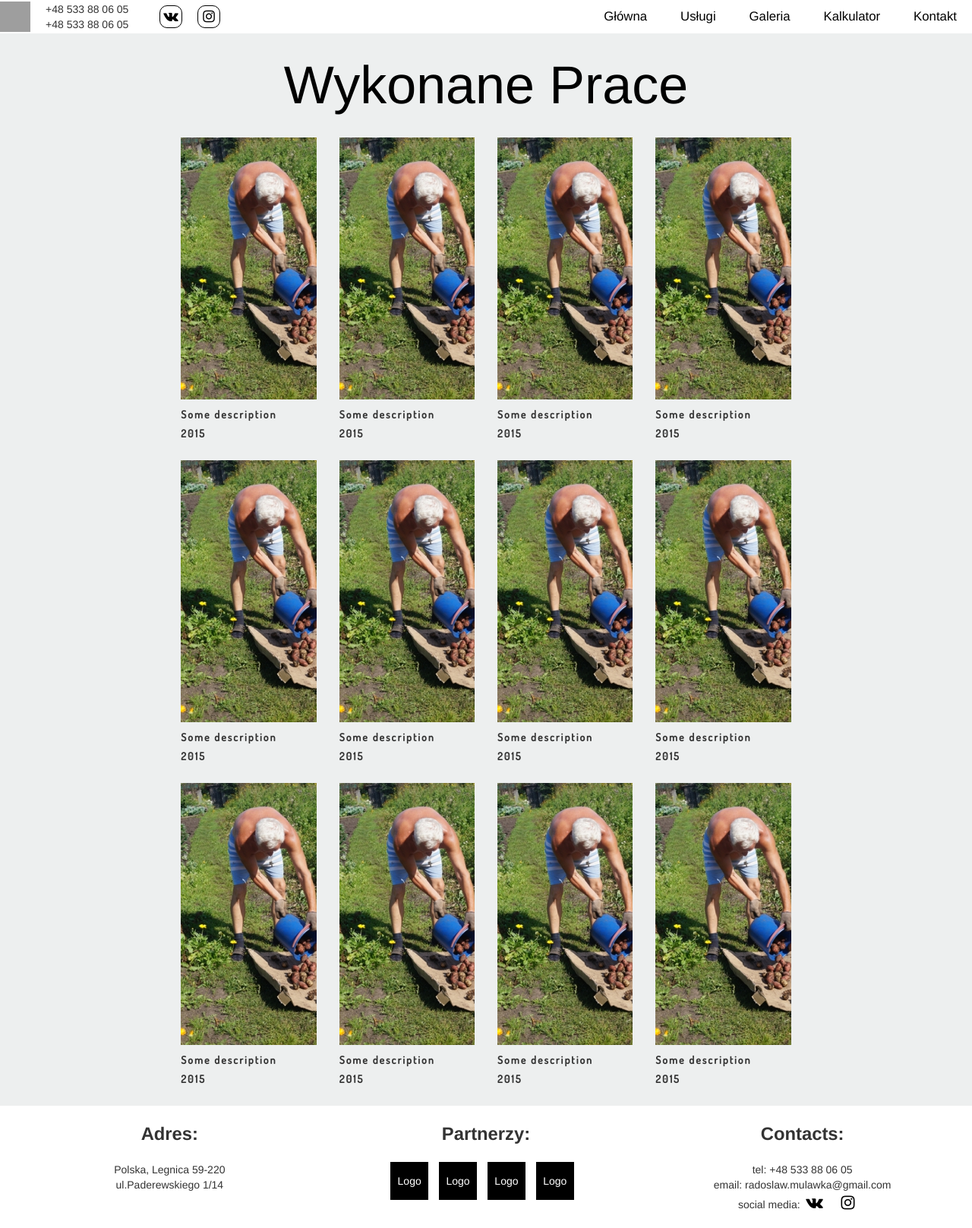
After one commit to Radoslaw-Mulawka/Gardening, a PHP site: page /gallery.html in a window 1280 px wide. The commit adds this page. Shown: the whole page at 76% size. Run offline with PHP 8.4, Linux system fonts and the light colour scheme; grey boxes are pictures that could not be loaded.

Commit message:
Started work on gallery

```diff
--- /dev/null
+++ b/gallery.html
@@ -0,0 +1,170 @@
+<!DOCTYPE html>
+<html lang="pl">
+<head>
+	<meta charset="utf-8">
+	<meta http-equiv="X-UA-Compatible" content="IE=edge">
+	<meta name="author" content="Radoslaw Mulawka radoslaw.mulawka@gmail.com">
+	<meta name="description" content="Zajmujemy się robotami ogrodowymy i td">
+	<meta name="keywords" content="Prace ogrodowe, ogrodnictwo, drzewa, ogród">
+	<meta name="viewport" content="width=device-width, initial-scale=1">
+	<title>Gardening</title>
+	<link href="bower_components/bootstrap/dist/css/bootstrap.min.css" rel="stylesheet">
+	<link rel="stylesheet" href="bower_components/font-awesome/css/font-awesome.min.css">
+    <link href="https://fonts.googleapis.com/css?family=Dosis:400,500" rel="stylesheet">
+	<link rel="stylesheet" href="style/style.css">
+</head>
+<body>
+
+<div class="container-fluid">
+    <div class="row">
+        <!-- GŁÓWNE MENU -->
+        <nav class="top-bar">
+            <div class="contact-top-block">
+                <img src="images/Tree_logo.png" alt="Logo"/>
+                <p>+48 533 88 06 05 <br>
+                    +48 533 88 06 05
+                </p>
+                <a href=""><i class="fa fa-vk"></i></a>
+                <a href=""><i class="fa fa-instagram"></i></a>
+            </div>
+            <div class="menu">
+                    <ul class="list-inline">
+                        <li><a href="index.html">Główna</a></li>
+                        <li><a href="services.html">Usługi</a></li>
+                        <li><a href="gallery.html">Galeria</a></li>
+                        <li><a href="">Kalkulator</a></li>
+                        <li><a href="contact.html">Kontakt</a></li>
+                    </ul>
+            </div>
+        </nav>
+        <!-- GŁÓWNE MENU END -->
+
+        <!-- GALLERY SECTION -->
+
+        <div class="col-xs-12 gallery-section">
+            <h1>Wykonane Prace</h1>
+            <div class="col-md-2 col-md-offset-2  col-sm-offset-0 col-xs-4 col-xs-offset-2">
+                <div class="image-container">
+                    <img src="images/work-item-img.jpg" alt="Work image">
+                </div>
+                <p>Some description</p>
+                <p>2015</p>
+            </div>
+            <div class="col-md-2 col-xs-4">
+                <div class="image-container">
+                    <img src="images/work-item-img.jpg" alt="Work image">
+                </div>
+                <p>Some description</p>
+                <p>2015</p>
+            </div>
+            <div class="col-md-2 col-xs-4 col-xs-offset-2 col-sm-offset-0 ">
+                <div class="image-container">
+                    <img src="images/work-item-img.jpg" alt="Work image">
+                </div>
+                <p>Some description</p>
+                <p>2015</p>
+            </div>
+            <div class="col-md-2 col-xs-4 ">
+                <div class="image-container">
+                    <img src="images/work-item-img.jpg" alt="Work image">
+                </div>
+                <p>Some description</p>
+                <p>2015</p>
+            </div>
+
+            <div class="col-md-2 col-md-offset-2 col-xs-4 col-xs-offset-2 col-sm-offset-0 ">
+                <div class="image-container">
+                    <img src="images/work-item-img.jpg" alt="Work image">
+                </div>
+                <p>Some description</p>
+                <p>2015</p>
+            </div>
+            <div class="col-md-2 col-xs-4 ">
+                <div class="image-container">
+                    <img src="images/work-item-img.jpg" alt="Work image">
+                </div>
+                <p>Some description</p>
+                <p>2015</p>
+            </div>
+            <div class="col-md-2 col-xs-4 col-xs-offset-2 col-sm-offset-0 ">
+                <div class="image-container">
+                    <img src="images/work-item-img.jpg" alt="Work image">
+                </div>
+                <p>Some description</p>
+                <p>2015</p>
+            </div>
+            <div class="col-md-2 col-xs-4 ">
+                <div class="image-container">
+                    <img src="images/work-item-img.jpg" alt="Work image">
+                </div>
+                <p>Some description</p>
+                <p>2015</p>
+            </div>
+
+            <div class="col-md-2 col-md-offset-2 col-xs-4 col-xs-offset-2 col-sm-offset-0 ">
+                <div class="image-container">
+                    <img src="images/work-item-img.jpg" alt="Work image">
+                </div>
+                <p>Some description</p>
+                <p>2015</p>
+            </div>
+            <div class="col-md-2 col-xs-4 ">
+                <div class="image-container">
+                    <img src="images/work-item-img.jpg" alt="Work image">
+                </div>
+                <p>Some description</p>
+                <p>2015</p>
+            </div>
+            <div class="col-md-2 col-xs-4 col-xs-offset-2 col-sm-offset-0 ">
+                <div class="image-container">
+                    <img src="images/work-item-img.jpg" alt="Work image">
+                </div>
+                <p>Some description</p>
+                <p>2015</p>
+            </div>
+            <div class="col-md-2 col-xs-4 ">
+                <div class="image-container">
+                    <img src="images/work-item-img.jpg" alt="Work image">
+                </div>
+                <p>Some description</p>
+                <p>2015</p>
+            </div>
+
+        </div>
+        <!-- GALLERY SECTION END -->
+
+
+
+    <!-- FOOTER SECTION -->
+        <footer class="col-xs-12">
+            <div class="adres  col-md-4  col-md-offset-0 col-xs-8 col-xs-offset-2  text-center">
+                <strong>Adres:</strong><br><br>
+                Polska, Legnica 59-220<br>
+                ul.Paderewskiego 1/14
+            </div>
+            <div class="partners col-md-4 col-md-offset-0  col-xs-8 col-xs-offset-2  text-center">
+                <strong>Partnerzy:</strong><br><br>
+                <div class="partner-logo">Logo</div>
+                <div class="partner-logo">Logo</div>
+                <div class="partner-logo">Logo</div>
+                <div class="partner-logo">Logo</div>
+            </div>
+            <div class="footer-contacts col-md-4 col-md-offset-0  col-xs-8 col-xs-offset-2 text-center">
+                        <strong>Contacts:</strong> <br><br>
+                        tel: +48 533 88 06 05 <br>
+                        email: radoslaw.mulawka@gmail.com <br>
+                        social media: <a href="#"><i class="fa fa-vk"></i></a>
+                        <a href="#"><i class="fa fa-instagram"></i></a>
+            </div>
+        </footer>
+    <!-- FOOTER SECTION END-->
+    </div>
+</div>
+
+
+
+<script src="https://ajax.googleapis.com/ajax/libs/jquery/1.12.4/jquery.min.js"></script>
+<script src="bower_components/bootstrap/dist/js/bootstrap.min.js"></script>
+<script src="script/script.js"></script>
+</body>
+</html>
--- a/index.html
+++ b/index.html
@@ -10,6 +10,7 @@
 	<title>Gardening</title>
 	<link href="bower_components/bootstrap/dist/css/bootstrap.min.css" rel="stylesheet">
 	<link rel="stylesheet" href="bower_components/font-awesome/css/font-awesome.min.css">
+    <link href="https://fonts.googleapis.com/css?family=Dosis:400,500" rel="stylesheet">
 	<link rel="stylesheet" href="style/style.css">
 </head>
 <body>
@@ -30,7 +31,7 @@
                     <ul class="list-inline">
                         <li><a href="index.html">Główna</a></li>
                         <li><a href="services.html">Usługi</a></li>
-                        <li><a href="">Galeria</a></li>
+                        <li><a href="gallery.html">Galeria</a></li>
                         <li><a href="">Kalkulator</a></li>
                         <li><a href="contact.html">Kontakt</a></li>
                     </ul>
--- a/style/style.css
+++ b/style/style.css
@@ -6,6 +6,10 @@ img[alt="Logo"] {
 a, a:visited, a:active, a:link, a:hover {
   text-decoration: none;
   color: black;
+}
+
+p {
+  font-style: normal !important;
 }
 
 .top-bar {
@@ -136,11 +140,16 @@ a, a:visited, a:active, a:link, a:hover {
   text-align: center;
 }
 
+h1 {
+  color: white;
+  font-size: 5em;
+}
+
 .service-item {
-  padding: 25px 50px;
+  padding: 35px 80px;
 }
 .service-item img {
-  margin-bottom: 20px;
+  margin-bottom: 30px;
   cursor: pointer;
 }
 .service-item p {
@@ -268,4 +277,34 @@ footer .footer-contacts i {
   text-align: center;
 }
 
+.gallery-section {
+  background-color: #edefef;
+  position: relative;
+}
+.gallery-section h1 {
+  color: black;
+  text-align: center;
+  margin: 30px 0;
+}
+.gallery-section div[class^="col"] {
+  margin-bottom: 20px;
+}
+.gallery-section div[class^="col"] .image-container {
+  overflow: hidden;
+}
+.gallery-section div[class^="col"] .image-container img {
+  margin-bottom: 10px;
+  cursor: pointer;
+  transition: opacity 0.5s;
+}
+.gallery-section div[class^="col"] .image-container img:hover {
+  opacity: 0.7;
+}
+.gallery-section p {
+  margin-bottom: 5px;
+  font-family: 'Dosis', sans-serif;
+  font-weight: bold;
+  letter-spacing: 2px;
+}
+
 /*# sourceMappingURL=style.css.map */
--- a/style/style.scss
+++ b/style/style.scss
@@ -6,6 +6,9 @@ img[alt="Logo"] {
 a, a:visited, a:active, a:link, a:hover {
   text-decoration:none;
   color:black;
+}
+p {
+  font-style:normal !important;
 }
 //  GŁÓWNE MENU
 .top-bar {
@@ -156,10 +159,14 @@ a, a:visited, a:active, a:link, a:hover {
     padding-right:60px;
     text-align:center;
 }
+h1 {
+  color:white;
+  font-size:5em;
+}
 .service-item {
-  padding:25px 50px;
+  padding:35px 80px;
   img{
-    margin-bottom:20px;
+    margin-bottom:30px;
     cursor:pointer;
   }
   p {
@@ -292,6 +299,40 @@ footer {
 //FOOTER SECTION END
 
 
+// GALLERY SECTION
+      .gallery-section {
+         background-color:#edefef;
+         position:relative;
+         h1 {
+           color:black;
+           text-align: center;
+           margin: 30px 0;
+         }
+         div[class^="col"]{
+           margin-bottom: 20px;
+           .image-container {
+             overflow: hidden;
+             img {
+              margin-bottom: 10px;
+              cursor:pointer;
+              transition: opacity 0.5s;
+              &:hover {
+                opacity: 0.7;
+              }
+            }
+           }
+         }
+          p {
+            margin-bottom:5px;
+            font-family: 'Dosis', sans-serif;
+            font-weight: bold;
+            letter-spacing: 2px;
+          }
+      }
+
+// GALLERY SECTION END
+
+
 // * {
 //  border:1px solid red;
 // }
```
Also changed, not shown: contact.html (+19 -35 lines), script/script.js (+0 -9 lines), services.html (+20 -80 lines), images/work-item-img.jpg (added), 1 other file.
